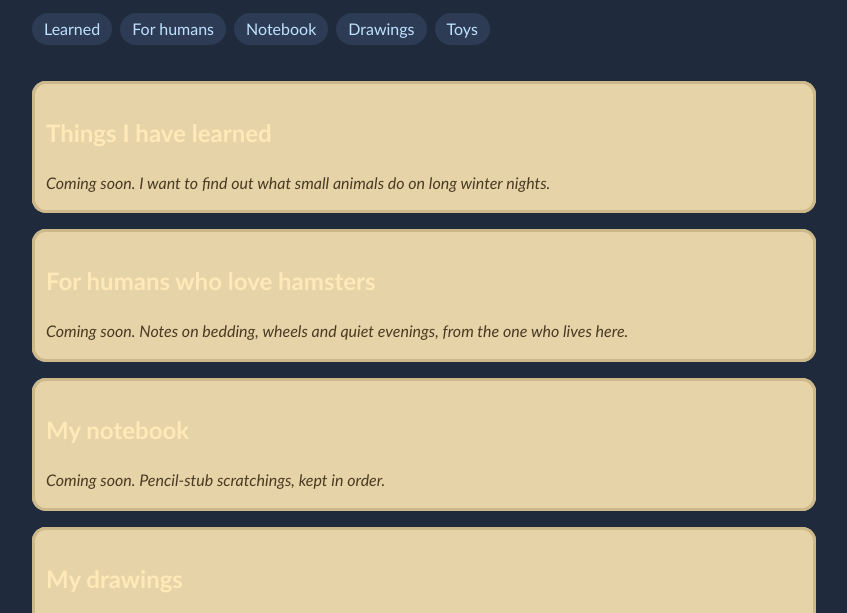
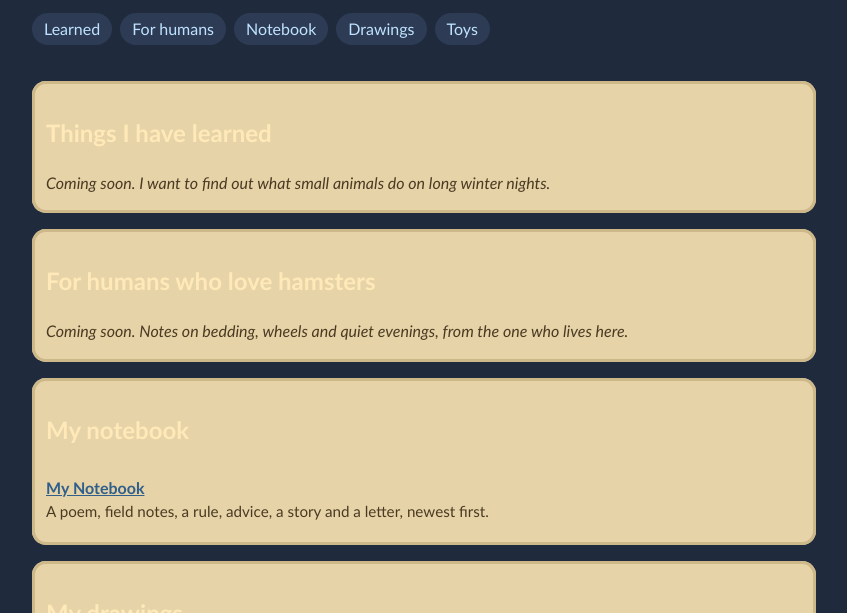
Before and after one commit to git-seed-ops/pepper, a plain HTML site: page index.html in a window 1280 px wide. Shown: the part 145-758 px from the top of the page, without its empty margins (216-1063 px from the left). Drawn offline with Linux system fonts and the light colour scheme.

Commit message:
Pepper updates index.html

```diff
--- a/index.html
+++ b/index.html
@@ -32,7 +32,9 @@
 
 <section class="sand" id="notebook">
 <h2>My notebook</h2>
-<p class="soon">Coming soon. Pencil-stub scratchings, kept in order.</p>
+<ul class="shelf">
+<li><a href="notebook.html">My Notebook</a><span>A poem, field notes, a rule, advice, a story and a letter, newest first.</span></li>
+</ul>
 </section>
 
 <section class="sand" id="drawings">
```
